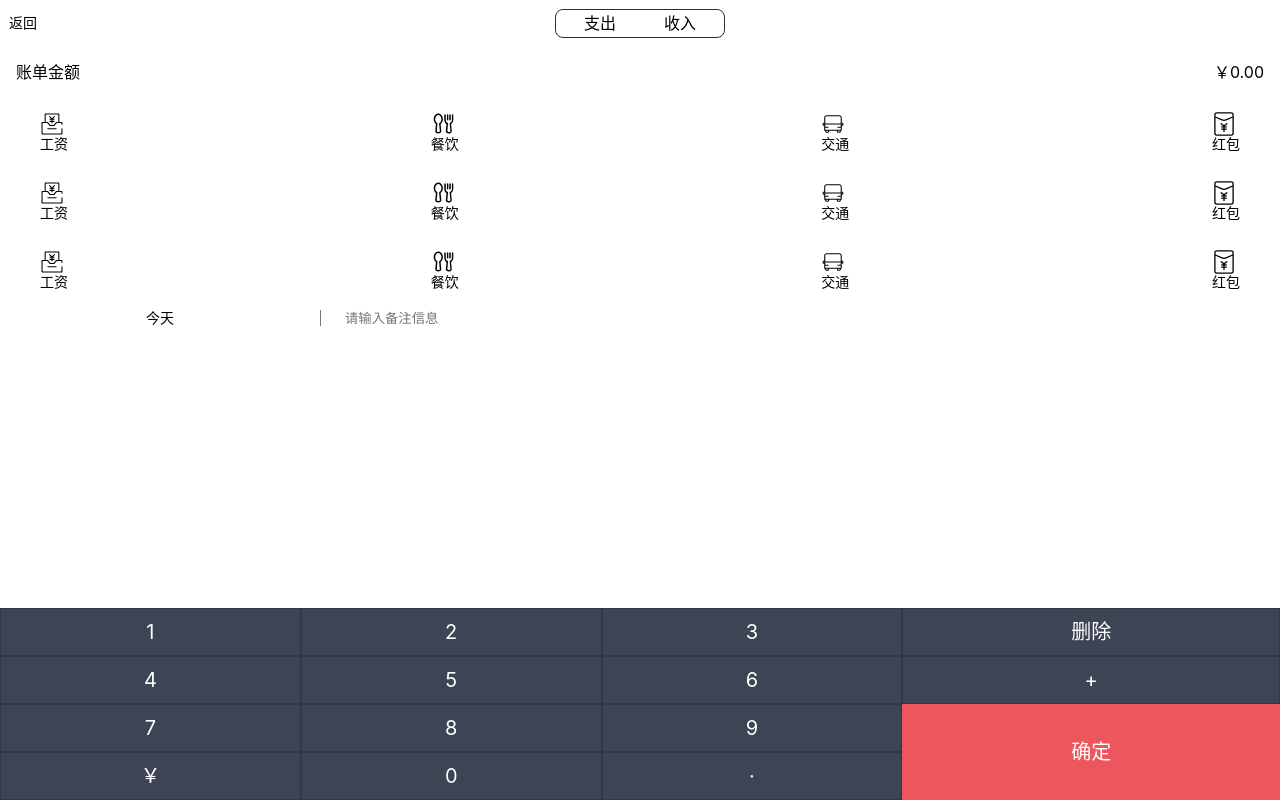
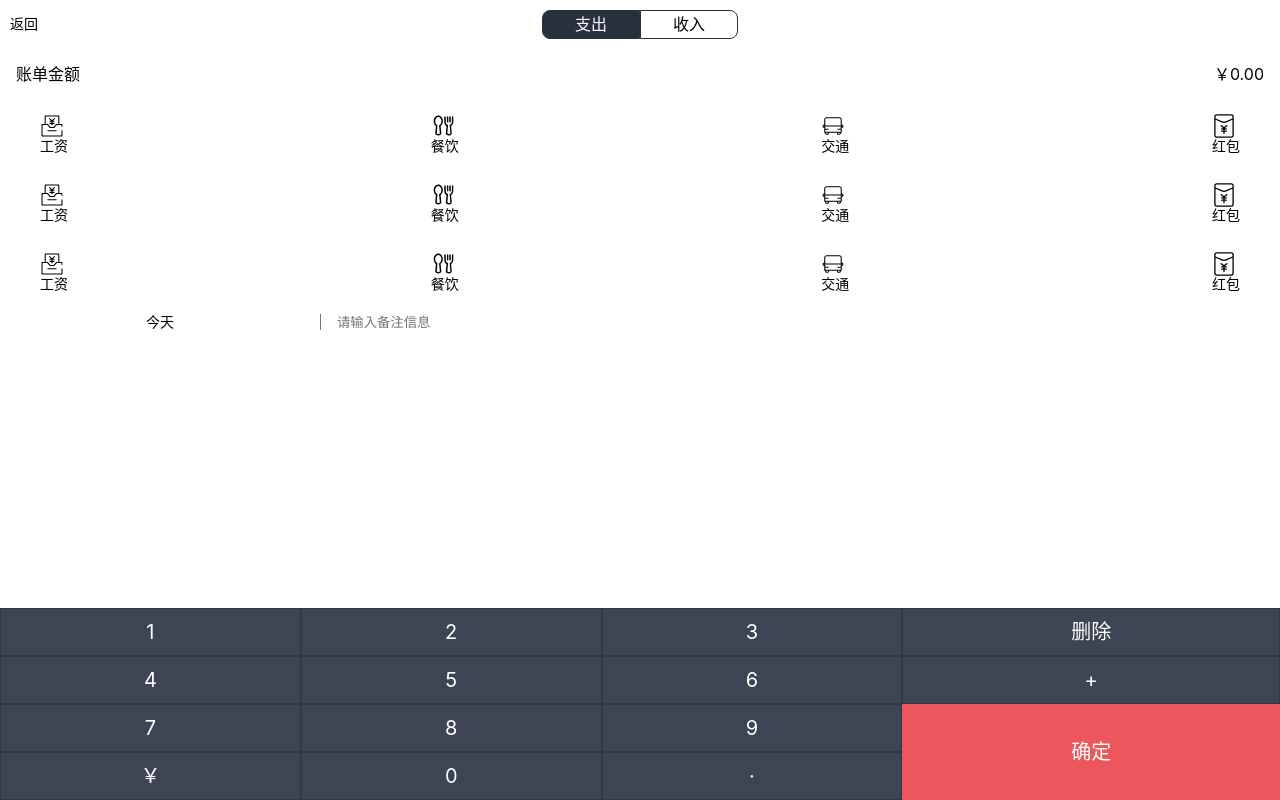
Before and after one commit to qwxying/seven-remoney, a React app: page /#/notedown in a window 1280 px wide. Built offline with nearby package versions, Linux system fonts and the light colour scheme.

Commit message:
重写支出收入分类的CSS

```diff
--- a/src/index.scss
+++ b/src/index.scss
@@ -44,3 +44,7 @@ button {
   width: 24px;
   height: 24px;
 }
+
+:focus {
+  outline: none;
+}
--- a/src/views/NoteDownView.tsx
+++ b/src/views/NoteDownView.tsx
@@ -19,22 +19,30 @@ const Category = styled.section`
   justify-content: space-between;
   align-items: center;
   > a {
-    padding: 15px 9px;
+    text-align: center;
+    padding: 16px 0;
     width: 48px;
   }
 `;
-const Tab = styled.div`
-  border: 1px solid #2a3040;
-  border-radius: 8px;
-  padding: 4px;
+const Tab = styled.ul`
+
+
   font-size: 16px;
-  a{
-    padding: 3px 24px;
-
-      font-size: 16px;
-      &.selected{
-        background:#000;
-
+  display: flex;
+  > li {
+    :first-child{
+      border-radius: 8px 0 0 8px;
+    }
+    :nth-child(2){
+      border-radius: 0 8px 8px 0;
+    }
+    border: 1px solid #2a3040;
+    width: 50%;
+    text-align: center;
+    padding: 4px 32px;
+    &.selected {
+      background:#2a3040;
+      color: #fff;
     }
   }
 `;
@@ -63,7 +71,7 @@ const Tags = styled.section`
 `;
 const Remarks = styled.section`
   display: flex;
-  line-height: 2;
+  line-height: 2.3;
   align-items: center;
   div{
     border-left: 1px solid #767676;
@@ -71,8 +79,8 @@ const Remarks = styled.section`
   }
   input {
     flex-grow: 1;
-    padding: 0 8px;
     margin: 0 16px;
+    height: 32px;
   }
 
 `;
@@ -138,8 +146,8 @@ function NoteDown() {
           <Category>
             <NavLink to="/">返回</NavLink>
             <Tab>
-              <NavLink to="#">支出</NavLink>
-              <NavLink to="#">收入</NavLink>
+              <li className="selected">支出</li>
+              <li>收入</li>
             </Tab>
             <NavLink to="/"> </NavLink>
           </Category>
@@ -180,7 +188,7 @@ function NoteDown() {
             <BillingDate>今天</BillingDate>
             <div>
             </div>
-            <input type="" placeholder="请输入备注信息"/>
+            <input placeholder="请输入备注信息"/>
           </Remarks>
         </Layout>
       </LayoutWrapper>
```
